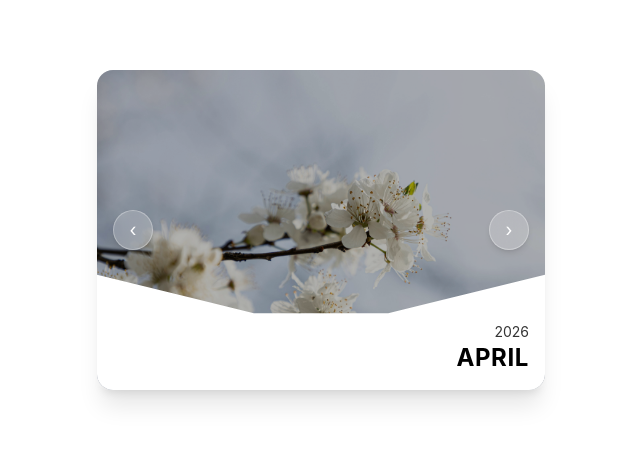
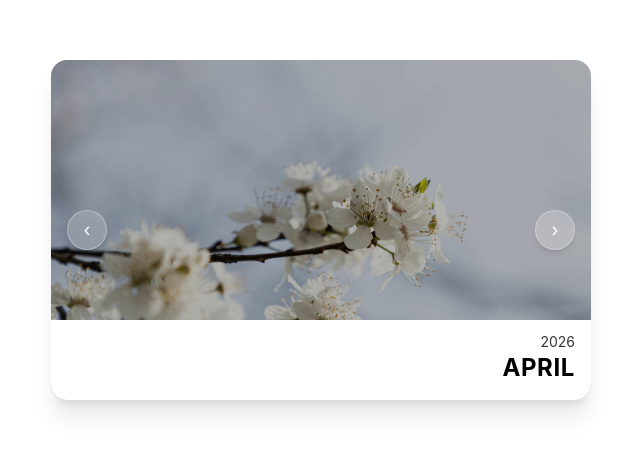
Before and after one commit to Rupam-Mondal/Calender, a React (Vite) app: page / in a window 1280 px wide. Shown: the part 170-624 px from the top of the page, without its empty margins (319-959 px from the left). Built offline with nearby package versions, Linux system fonts and the light colour scheme.

Commit message:
Calendar grid

```diff
--- a/src/Components/Calendar/Calendar.jsx
+++ b/src/Components/Calendar/Calendar.jsx
@@ -8,7 +8,7 @@ export default function Calendar() {
   const prevMonth = () => setCurrentDate(subMonths(currentDate, 1));
   return (
     <>
-      <div className="max-w-md mx-auto bg-white shadow-xl rounded-xl overflow-hidden flex flex-col">
+      <div className="w-[540px] mx-auto bg-white shadow-xl rounded-xl overflow-hidden flex flex-col">
         <CalendarHeader currentDate={currentDate}
         nextMonth={nextMonth}
         prevMonth={prevMonth} />
--- /dev/null
+++ b/src/Components/Calendar/CalendarGrid.jsx
@@ -0,0 +1,6 @@
+export default function CalendarGrid(){
+    return(
+        <>
+        </>
+    )
+}
--- a/src/Components/Calendar/CalendarHeader.jsx
+++ b/src/Components/Calendar/CalendarHeader.jsx
@@ -22,7 +22,7 @@ export default function CalendarHeader({
   prevMonth,
 }) {
   return (
-    <div className="relative w-full h-[280px] md:h-[320px] overflow-hidden rounded-2xl shadow-lg">
+    <div className="relative w-full h-[280px] md:h-[340px] overflow-hidden rounded-2xl shadow-lg">
 
       <motion.img
         key={currentDate.getMonth()}
@@ -31,18 +31,18 @@ export default function CalendarHeader({
         initial={{ scale: 1.1, opacity: 0 }}
         animate={{ scale: 1, opacity: 1 }}
         transition={{ duration: 0.5 }}
-        className="w-full h-full object-cover"
+        className="w-full h-full object-center"
       />
 
 
       <div className="absolute inset-0 bg-black/30" />
 
 
-      <div className="absolute bottom-0 left-0 w-full h-36 md:h-48">
+      <div className="absolute bottom-0 left-0 w-full h-36 md:h-20">
 
 
         <div className="absolute bottom-0 left-0 w-full h-full bg-white
-          [clip-path:polygon(0_100%,100%_100%,100%_40%,65%_60%,35%_60%,0_40%)]" />
+          " />
 
         <div className="absolute bottom-0 right-0 w-[65%] h-full bg-gradient-to-r text-black
            flex items-end justify-end p-4">
```
